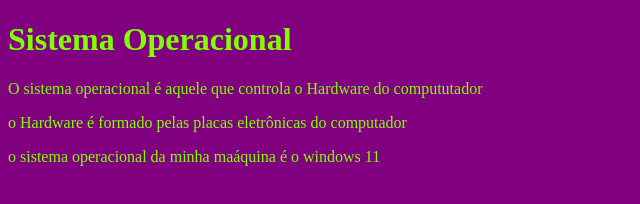
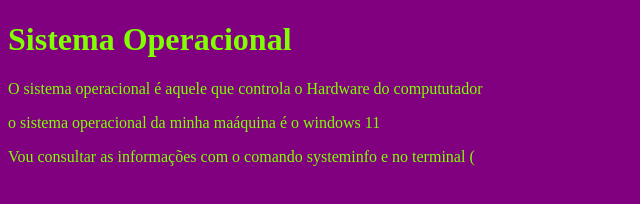
Before and after one commit to Migz1512/teste_cyber, a plain HTML site: page index.html in a window 1280 px wide. Shown: the whole page, without its empty margins (0-640 px from the left). Drawn offline with Linux system fonts and the light colour scheme.

Commit message:
terceira versão

```diff
--- a/index.html
+++ b/index.html
@@ -10,7 +10,7 @@
 <body>
     <h1>Sistema Operacional</h1>
     <p>O sistema operacional é aquele que controla o Hardware do compututador</p>
-    <p>o Hardware é formado pelas placas eletrônicas do computador</p>
     <p>o sistema operacional da minha maáquina é o windows 11</p>
+    <p>Vou consultar as informações com o comando systeminfo e no terminal (<cmd</p>
 </body>
 </html>
```
